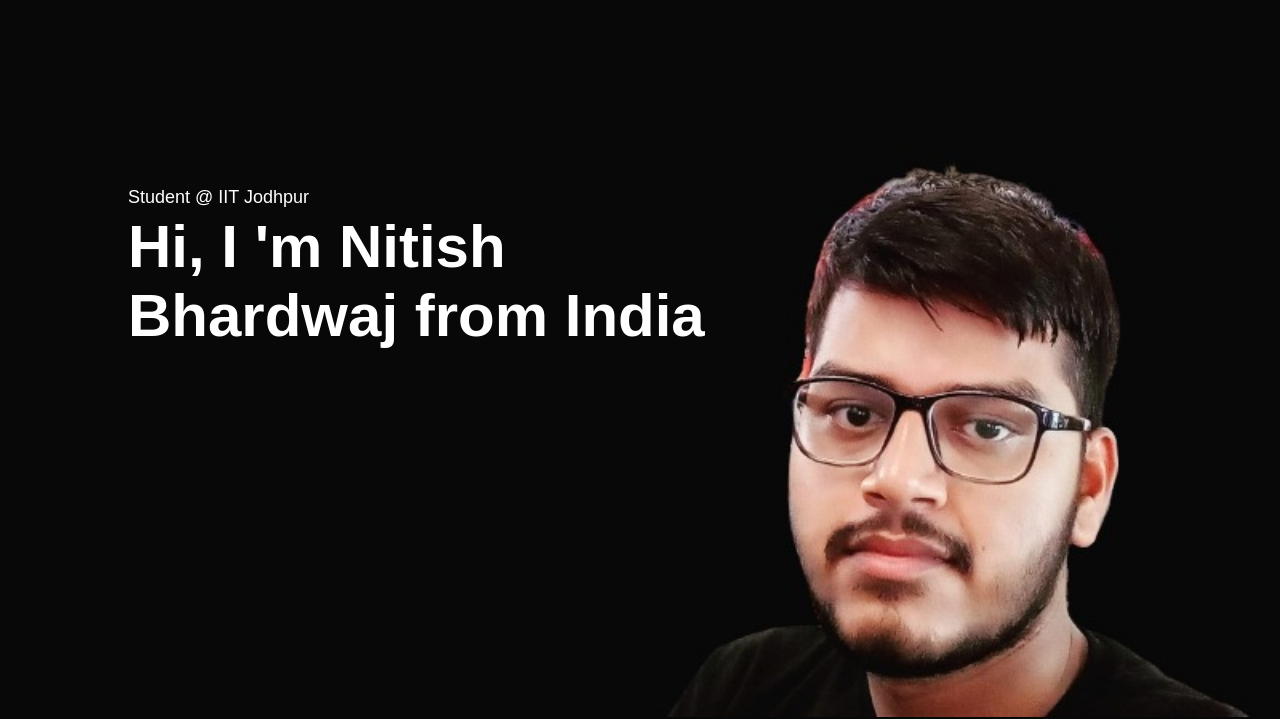
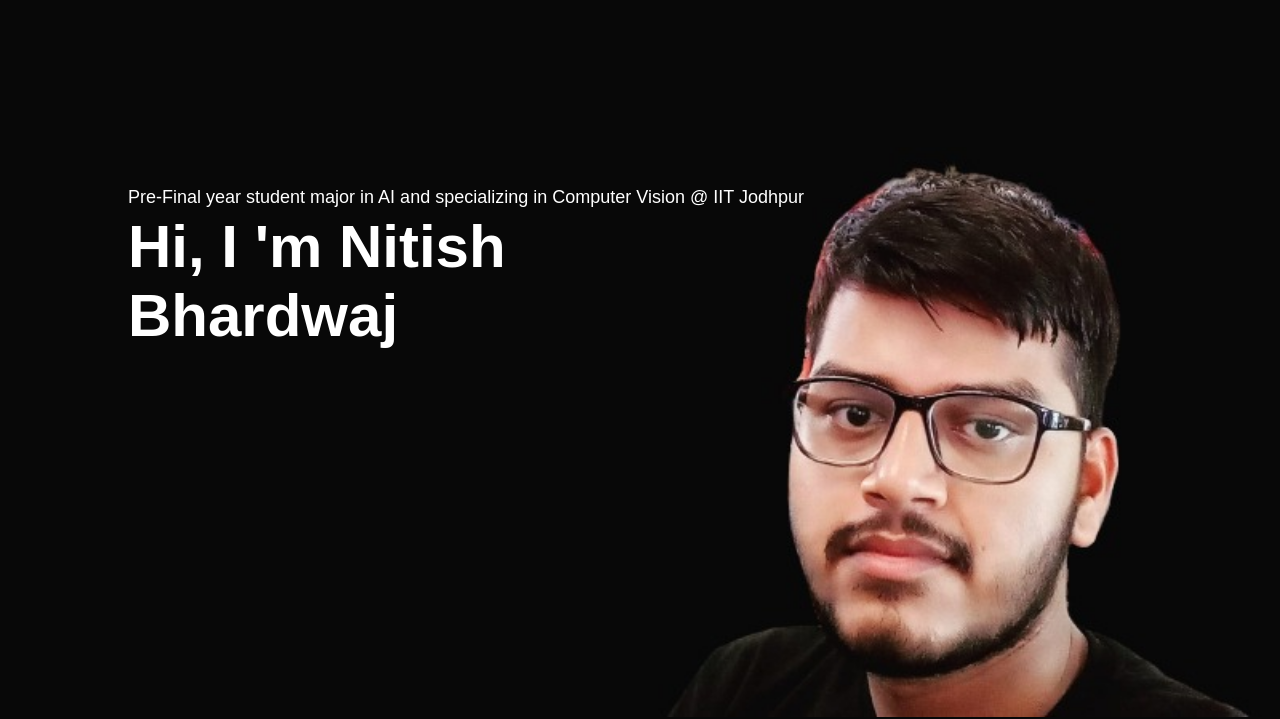
Before and after one commit to Niticodersh/portfolio, a plain HTML site: page index.html in a window 1280 px wide. Shown: the part 83-802 px from the top of the page. Drawn offline with Linux system fonts and the light colour scheme.

Commit message:
Add files via upload

```diff
--- a/index.html
+++ b/index.html
@@ -29,8 +29,8 @@
             </nav>
 
             <div class="header-text">
-                <p>Student @ IIT Jodhpur</p>
-                <h1>Hi, I 'm  <span>Nitish</span><br>Bhardwaj from India</h1>
+                <p>Pre-Final year student major in AI and specializing in Computer Vision @ IIT Jodhpur</p>
+                <h1>Hi, I 'm  <span>Nitish</span><br>Bhardwaj</h1>
 
 
             </div>
```
